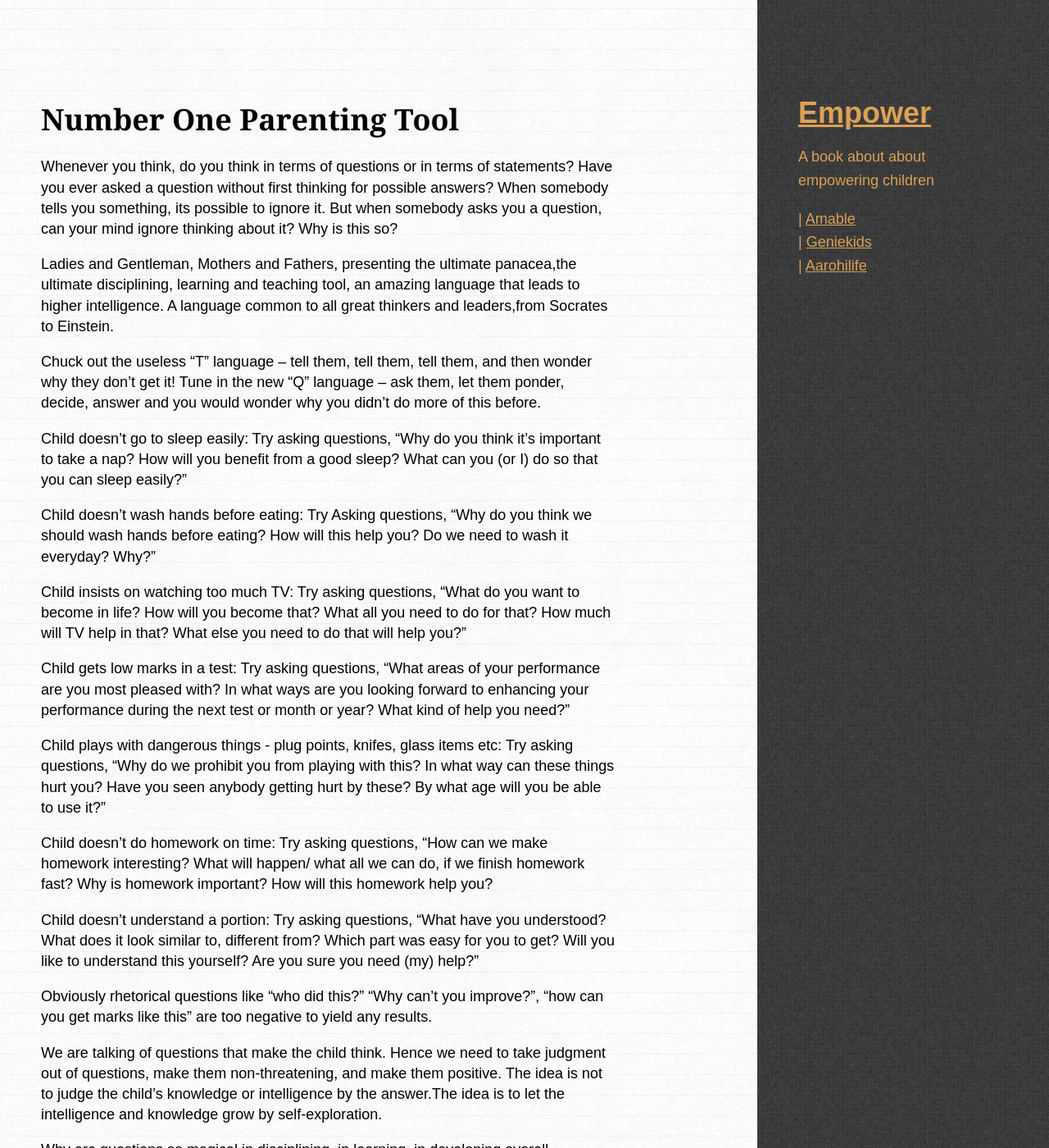
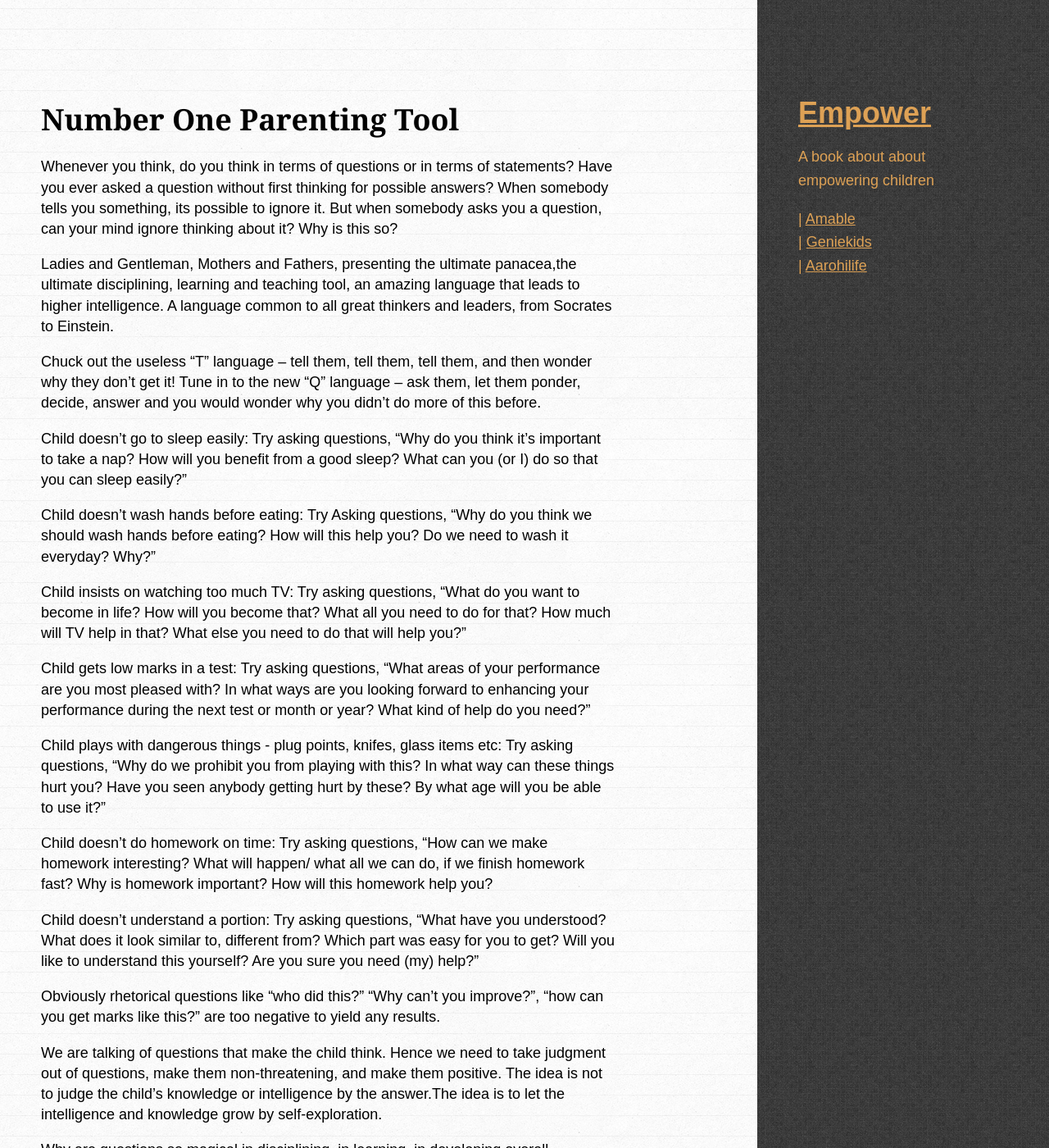
Before and after one commit to amitkaps/empower, a Jekyll site: the page built from _posts/2013-08-10-parenting.md, in a window 1280 px wide and 1400 px high. Shown: the whole window at 82% size. Built offline with Jekyll 4.4.1, drawn with Linux system fonts in a browser that asks for light colours; some web fonts are replaced; some of the changed text lies outside the part shown.

```diff
--- a/_posts/2013-08-10-parenting.md
+++ b/_posts/2013-08-10-parenting.md
@@ -8,9 +8,9 @@ published: true
 
 Whenever you think, do you think in terms of questions or in terms of statements? Have you ever asked a question without first thinking for possible answers? When somebody tells you something, its possible to ignore it. But when somebody asks you a question, can your mind ignore thinking about it? Why is this so?
 
-Ladies and Gentleman, Mothers and Fathers, presenting the ultimate panacea,the ultimate disciplining, learning and teaching tool, an amazing language that leads to higher intelligence. A language common to all great thinkers and leaders,from Socrates to Einstein.
+Ladies and Gentleman, Mothers and Fathers, presenting the ultimate panacea,the ultimate disciplining, learning and teaching tool, an amazing language that leads to higher intelligence. A language common to all great thinkers and leaders, from Socrates to Einstein.
 
-Chuck out the useless “T” language – tell them, tell them, tell them, and then wonder why they don’t get it! Tune in the new “Q” language – ask them, let them ponder, decide, answer and you would wonder why you didn’t do more of this before.
+Chuck out the useless “T” language – tell them, tell them, tell them, and then wonder why they don’t get it! Tune in to the new “Q” language – ask them, let them ponder, decide, answer and you would wonder why you didn’t do more of this before.
 
 Child doesn’t go to sleep easily: Try asking questions, “Why do you think it’s important to take a nap? How will you benefit from a good sleep? What can you (or I) do so that you can sleep easily?”
 
@@ -18,7 +18,7 @@ Child doesn’t wash hands before eating: Try Asking questions, “Why do you th
 
 Child insists on watching too much TV: Try asking questions, “What do you want to become in life? How will you become that? What all you need to do for that? How much will TV help in that? What else you need to do that will help you?”
 
-Child gets low marks in a test: Try asking questions, “What areas of your performance are you most pleased with? In what ways are you looking forward to enhancing your performance during the next test or month or year? What kind of help you need?”
+Child gets low marks in a test: Try asking questions, “What areas of your performance are you most pleased with? In what ways are you looking forward to enhancing your performance during the next test or month or year? What kind of help do you need?”
 
 Child plays with dangerous things - plug points, knifes, glass items etc: Try asking questions, "Why do we prohibit you from playing with this? In what way can these things hurt you? Have you seen anybody getting hurt by these? By what age will you be able to use it?"
 
@@ -26,7 +26,7 @@ Child doesn’t do homework on time: Try asking questions, “How can we make ho
 
 Child doesn’t understand a portion: Try asking questions, "What have you understood? What does it look similar to, different from? Which part was easy for you to get? Will you like to understand this yourself? Are you sure you need (my) help?"
 
-Obviously rhetorical questions like "who did this?" "Why can't you improve?", "how can you get marks like this" are too negative to yield any results.
+Obviously rhetorical questions like "who did this?" "Why can't you improve?", "how can you get marks like this?" are too negative to yield any results.
 
 We are talking of questions that make the child think. Hence we need to take judgment out of questions, make them non-threatening, and make them positive. The idea is not to judge the child's knowledge or intelligence by the answer.The idea is to let the intelligence and knowledge grow by self-exploration.
 
```
Also changed, not shown: other parts of _posts/2013-08-10-parenting.md (+1 -1 lines).
